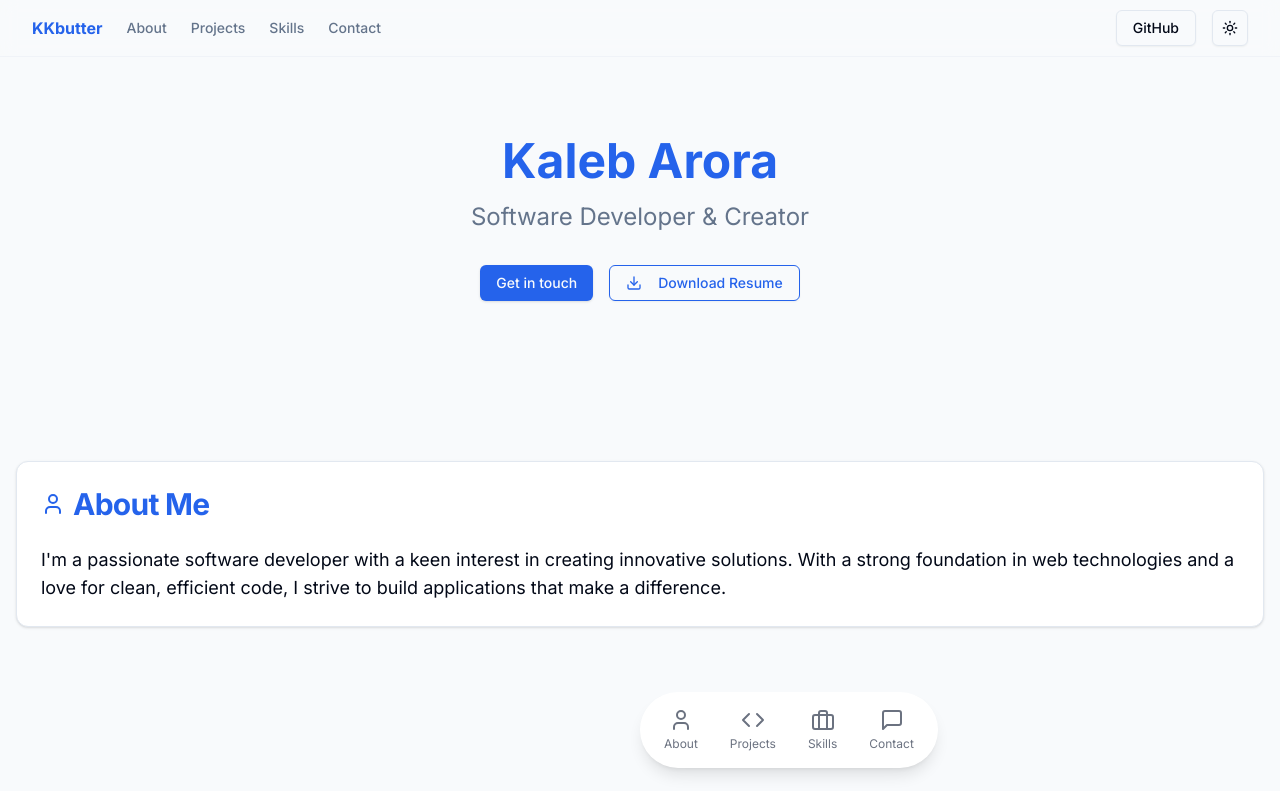
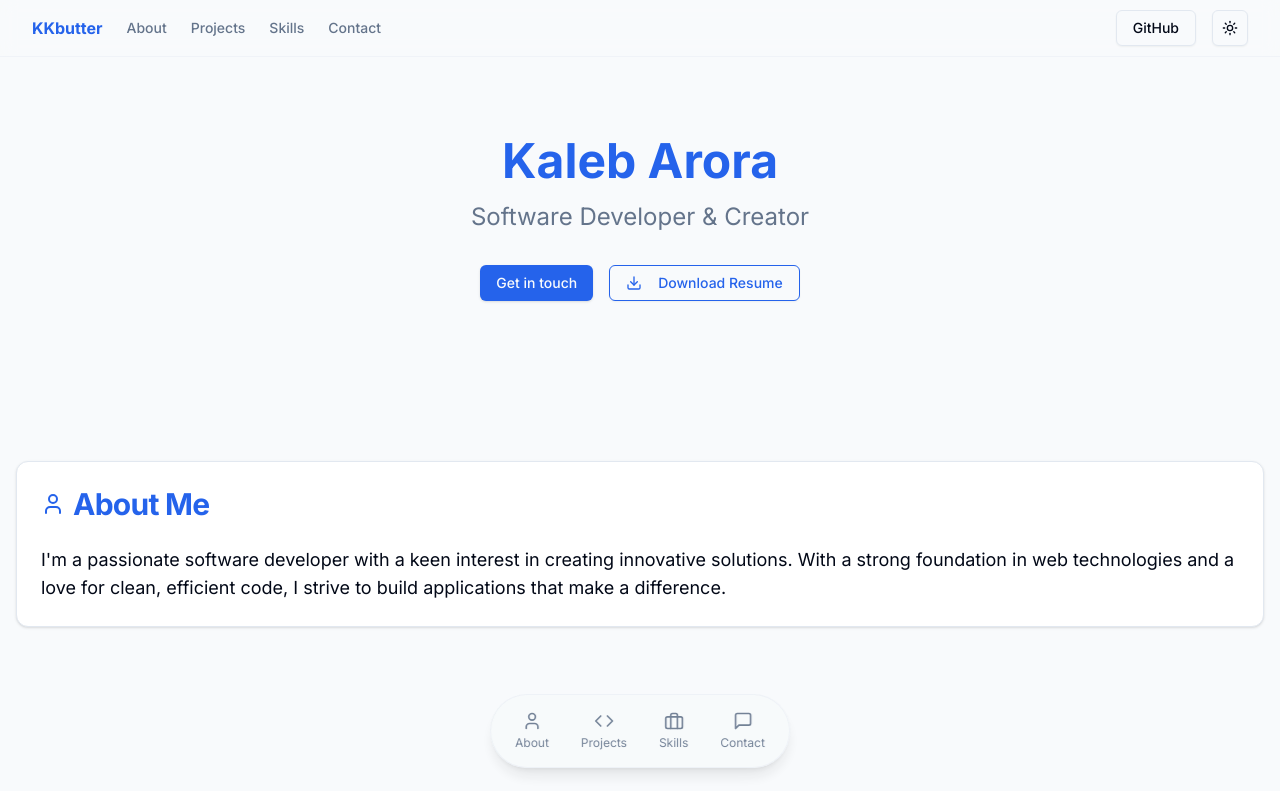
Before and after one commit to KKbutter2281/Personal_Website, a Next.js app: page / in a window 1280 px wide. Shown: the top 791 px of the page. Built offline with nearby package versions, Linux system fonts and the light colour scheme; no server answers.

Commit message:
Update floating-nav.tsx

```diff
--- a/components/floating-nav.tsx
+++ b/components/floating-nav.tsx
@@ -1,7 +1,6 @@
 'use client'
 
 import { useState, useEffect } from 'react'
-import { motion } from 'framer-motion'
 import { User, Code, Briefcase, MessageSquare } from 'lucide-react'
 
 const navItems = [
@@ -13,6 +12,7 @@ const navItems = [
 
 export function FloatingNav() {
   const [activeSection, setActiveSection] = useState('')
+  const [mounted, setMounted] = useState(false)
 
   useEffect(() => {
     const observer = new IntersectionObserver(
@@ -30,16 +30,16 @@ export function FloatingNav() {
       observer.observe(section)
     })
 
+    setMounted(true)
+
     return () => observer.disconnect()
   }, [])
 
+  if (!mounted) return null
+
   return (
-    <motion.nav
-      className="fixed bottom-8 left-1/2 transform -translate-x-1/2 bg-white dark:bg-gray-800 rounded-full shadow-lg px-4 py-2 z-50"
-      initial={{ y: 50, opacity: 0 }}
-      animate={{ y: 0, opacity: 1 }}
-      transition={{ duration: 0.5 }}
-    >
+    <div className="fixed bottom-8 left-1/2 transform -translate-x-1/2 z-50 transition-all duration-500 ease-in-out opacity-90 hover:opacity-100">
+      <nav className="bg-background/80 backdrop-blur-sm rounded-full shadow-lg px-4 py-2 border border-border/50">
         <ul className="flex space-x-4">
           {navItems.map(({ icon: Icon, label, href }) => (
             <li key={label}>
@@ -48,15 +48,16 @@ export function FloatingNav() {
                 className={`flex flex-col items-center p-2 rounded-full transition-colors ${
                   activeSection === href.slice(1)
                     ? 'text-primary bg-primary/10'
-                  : 'text-gray-500 hover:text-primary'
+                    : 'text-muted-foreground hover:text-primary'
                 }`}
               >
-              <Icon className="w-6 h-6" />
+                <Icon className="w-5 h-5" />
                 <span className="text-xs mt-1">{label}</span>
               </a>
             </li>
           ))}
         </ul>
-    </motion.nav>
+      </nav>
+    </div>
   )
 }
```
Lines whose indentation alone changed are shown as unchanged.
